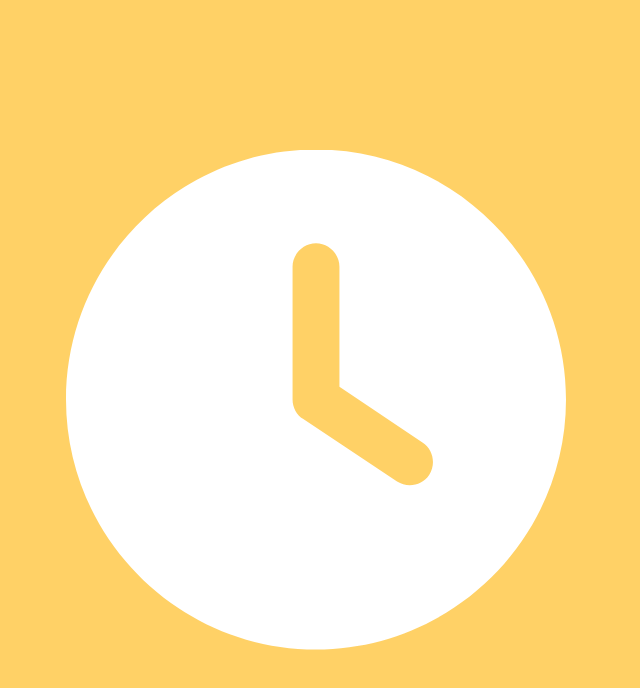
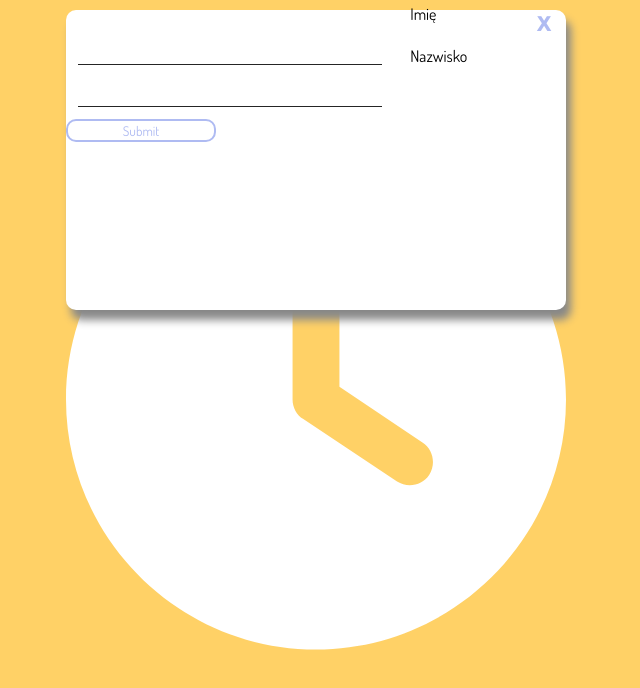
Before and after one commit to sosigen/cups, a plain HTML site: page index.html in a window 1280 px wide. Shown: the whole page, without its empty margins (324-964 px from the left). Drawn offline with Linux system fonts and the light colour scheme.

Commit message:
niedokonczony popup

```diff
--- a/index.html
+++ b/index.html
@@ -6,9 +6,27 @@
     <meta http-equiv="X-UA-Compatible" content="ie=edge">
     <link rel='stylesheet' href="style.css"/>
     <link href="/node_modules/@fortawesome/fontawesome-free/css/all.css" rel="stylesheet">
+    <link href="https://fonts.googleapis.com/css2?family=Dosis&display=swap" rel="stylesheet">
     <title>Cups</title>
 </head>
 <body>
+    <div class="pop-up">
+        <button id='closeButton'>X</button>
+        <form id='nameForm'>
+
+            <div class="after-holder">
+                <input type='text' class='nameInput' id='firstName' />
+                <label for='firstName'>Imię</label>
+            </div>
+
+            <div class="after-holder">
+                <input type='text' class='nameInput' id='lastName' />
+                <label for='lastName'>Nazwisko</label>
+            </div>
+
+            <input type='submit' class='button'/>
+        </form>
+    </div>
     <div id="slide-container">
         <div id="slides">
             <i id='waitClone' class="fa fa-clock fa-fw cup" aria-hidden="true"></i>
@@ -21,6 +39,7 @@
             <i id='okClone' class="fa fa-check fa-fw cup" aria-hidden="true"></i>
         </div>
     </div>
-    <script src="index.js"></script>
+    <script src="CupPile.js"></script>
+    <script src="login.js"></script>
 </body>
 </html>
--- /dev/null
+++ b/login.js
@@ -0,0 +1 @@
+const popup = document.querySelector('.pop-up');
--- a/style.css
+++ b/style.css
@@ -2,6 +2,8 @@ body{
     margin: 0;
     padding: 0;
     background: #FFD166;
+    font-family: 'Dosis', sans-serif;
+    box-sizing: border-box;
 }
 
 #slides{
@@ -10,7 +12,6 @@ body{
 #slide-container{
     width: 700px;
     height: 500px;
-    /* border: 2px solid black; */
     position: absolute;
     left: calc(50% - 350px);
     top: calc(50% - 250px);
@@ -21,3 +22,70 @@ body{
     font-size: 500px;
     padding: 0 100px;
 }
+.pop-up{
+    border-radius: 10px;
+    position: absolute;
+    z-index: 1;
+    width: 500px;
+    height: 300px;
+    top: calc(20% - 150px);
+    left: calc(50% - 250px);
+    background: white;
+    box-shadow: 5px 10px 8px #888888;
+}
+#nameForm{
+    display: flex;
+    flex-direction: column;
+}
+#closeButton{
+    position: relative;
+    left: 93%;
+    top: 2px;
+    border: none;
+    background: none;
+    font-weight: 1000;
+    font-size: 20px;
+    color: #AFBBF2;
+}
+.nameInput{
+    -webkit-appearance: none;
+    border: none;
+    margin: 12px;
+    width: 60%;
+    border-bottom: 1.5px solid rgb(37, 37, 37);
+}
+.nameInput:focus{
+    outline:none;
+}
+.after-holder > label{
+    position: relative;
+    top: -40px;
+    left: 13px;
+    transition: 0.3s all;
+}
+.nameInput:focus + label{
+    position: relative;
+    transform: translateY(-20px);
+    color: #AFBBF2;
+}
+.nameInput:focus::after{
+    content: '';
+    width: 100px;
+    height: 100px;
+    background: red;
+}
+#nameForm > input[type=submit]{
+    font-family: inherit;
+    color: #AFBBF2;
+    -webkit-appearance: none;
+    border: 2px solid #AFBBF2;
+    background: none;
+    width: 30%;
+    cursor: pointer;
+    border-radius: 10px;
+    transition: box-shadow 300ms ease-in-out, color 300ms ease-in-out;
+}
+#nameForm> input[type=submit]:hover{
+    box-shadow: 0 0 40px 40px #AFBBF2 inset;
+    color: white;
+}
```
Also changed, not shown: CupPile.js (renamed from index.js).
